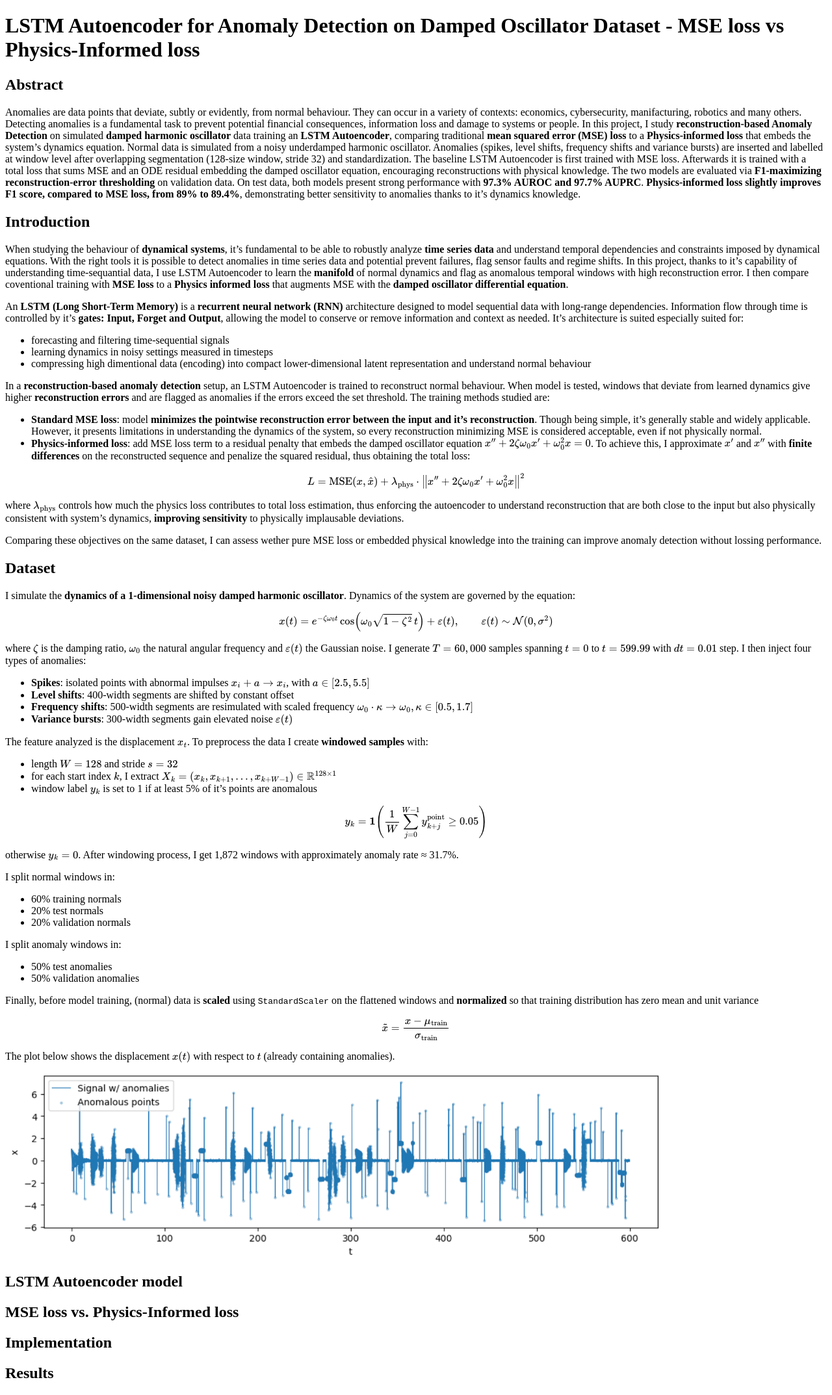
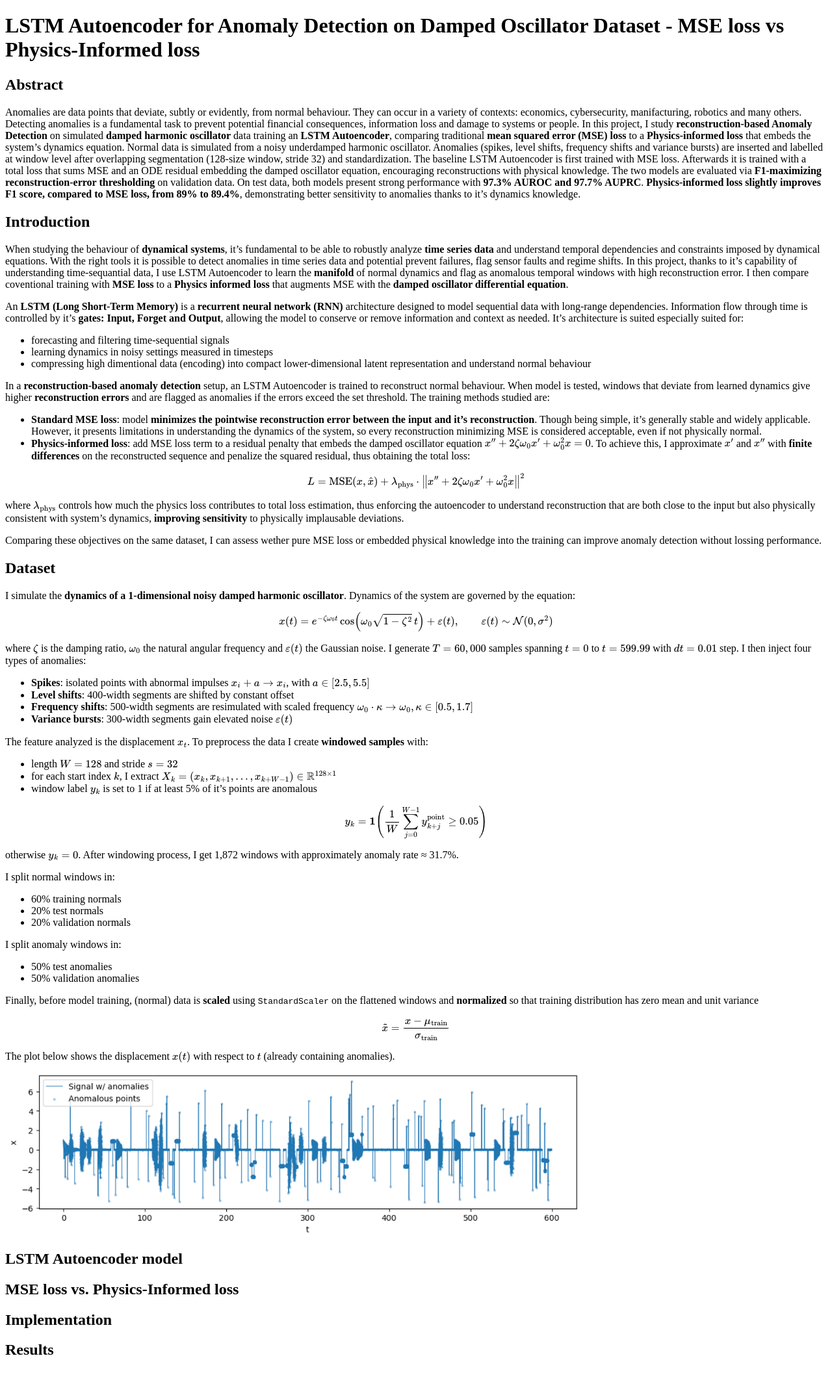
Before and after one commit to andymeneguzzo/Damped-Oscillator-Anomaly-Detection-with-LSTM-Autoencoder, a Jekyll site: the page built from index.md, in a window 1280 px wide. Shown: the whole page at 65% size. Built offline with Jekyll 4.4.1, drawn with Linux system fonts in a browser that asks for light colours; after the commit the page ends 2111 px from its top, so only the background shows below that.

Commit message:
image resize pt.2

```diff
--- a/index.md
+++ b/index.md
@@ -72,7 +72,7 @@ $$
 
 The plot below shows the displacement $x(t)$ with respect to $t$ (already containing anomalies).
 
-<img src="plots/Damped_Oscillator_Data.png" width="80%">
+<img src="plots/Damped_Oscillator_Data.png" width="70%">
 
 
 ## LSTM Autoencoder model
```
